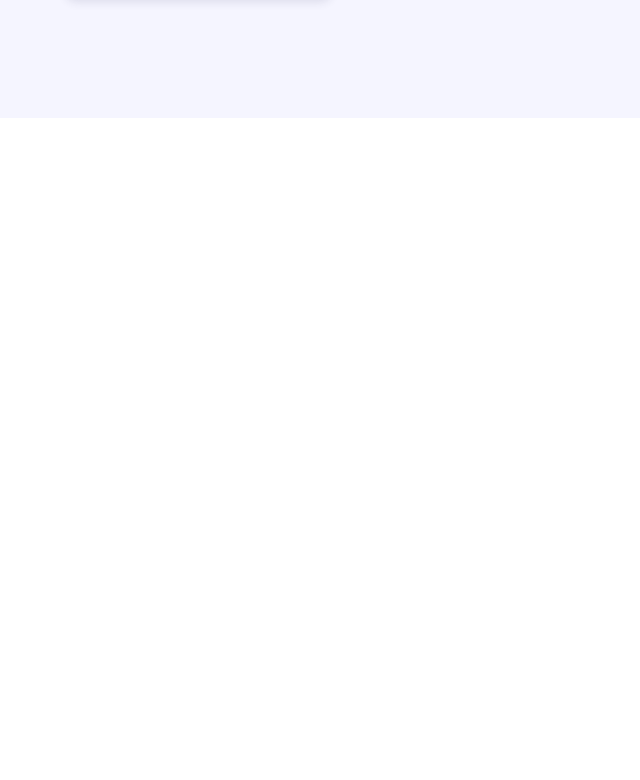
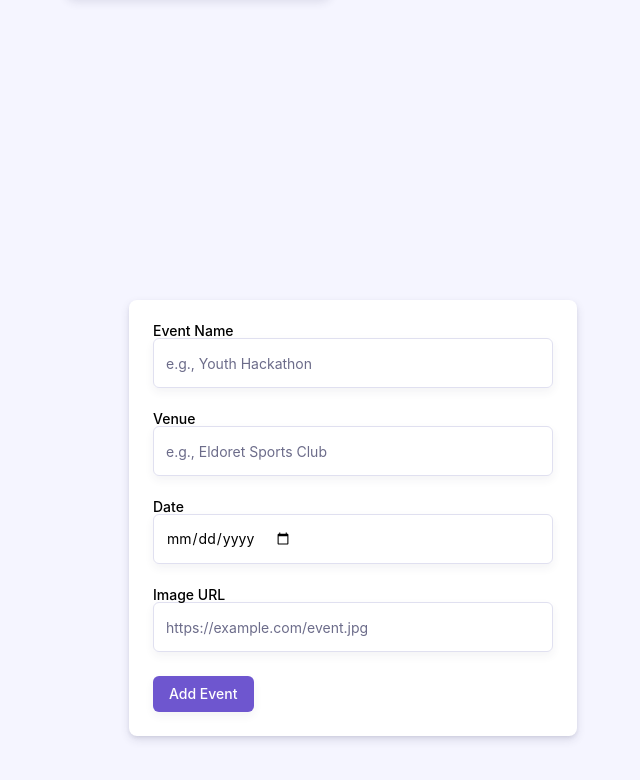
Before and after one commit to B-Chichi/Event-planner-Frontend, a React (Vite) app: page / in a window 1280 px wide. Shown: the part 1646-2426 px from the top of the page, without its empty margins (287-927 px from the left). Before the commit the page ends 1764 px from the top, so only its background shows below. Built offline with nearby package versions, Linux system fonts and the light colour scheme.

Commit message:
event form added

```diff
--- a/src/App.jsx
+++ b/src/App.jsx
@@ -1,11 +1,13 @@
 import { LoginForm } from "./components/login-form";
 import { Layout } from "./components/Layout/Layout";
+import EventForm from "./components/Layout/Event-Form";
 
 function App() {
   return (
     <>
       <LoginForm />
-      <Layout/>
+      <Layout />
+      <EventForm/>
     </>
   );
 }
--- /dev/null
+++ b/src/components/Layout/Event-Form.jsx
@@ -0,0 +1,42 @@
+import { Input } from "@/components/ui/input";
+import { Label } from "@/components/ui/label";
+import { Button } from "@/components/ui/button";
+
+export default function EventForm() {
+    return (
+      <div className="min-h-screen flex items-center justify-center bg-background">
+        <form className="space-y-6 w-full max-w-md p-6 bg-white rounded-lg shadow-md">
+          <div>
+            <Label htmlFor="name">Event Name</Label>
+            <Input id="name" name="name" placeholder="e.g., Youth Hackathon" />
+          </div>
+
+          <div>
+            <Label htmlFor="venue">Venue</Label>
+            <Input
+              id="venue"
+              name="venue"
+              placeholder="e.g., Eldoret Sports Club"
+            />
+          </div>
+
+          <div>
+            <Label htmlFor="date">Date</Label>
+            <Input type="date" id="date" name="date" />
+          </div>
+
+          <div>
+            <Label htmlFor="image">Image URL</Label>
+            <Input
+              type="url"
+              id="image"
+              name="image"
+              placeholder="https://example.com/event.jpg"
+            />
+          </div>
+
+          <Button type="submit">Add Event</Button>
+        </form>
+      </div>
+    );
+}
```
